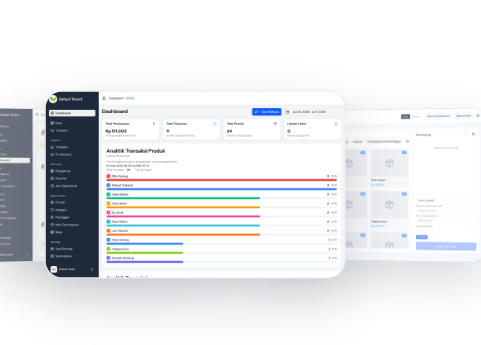
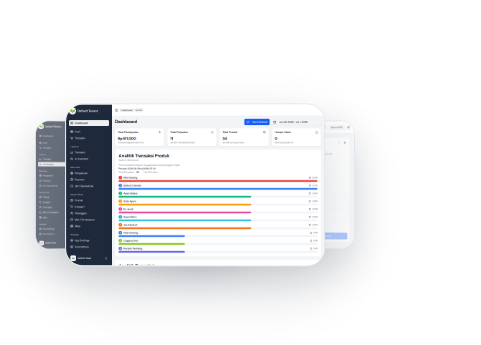
Before and after one commit to rizkidarmawan21/arstech-lp, a website: page index.html in a window 390 px wide. Shown: the part 755-1100 px from the top of the page, 481 px wide, since content can reach past the window. Drawn offline with nearby package versions, Linux system fonts and the light colour scheme.

Commit message:
fix: mobile viewport overflow on carousel hero stack

```diff
--- a/index.html
+++ b/index.html
@@ -10,7 +10,7 @@
   <style>
     @import url('https://fonts.googleapis.com/css2?family=Inter:wght@400;500;600;700;800;900&display=swap');
     * { font-family: 'Inter', sans-serif; }
-    body { background: #fff; color: #0f172a; }
+    body { background: #fff; color: #0f172a; overflow-x: hidden; }
     .card { background: #fff; border: 1px solid #e5e7eb; border-radius: 16px; box-shadow: 0 1px 3px rgba(0,0,0,0.04); transition: all 0.2s; }
     .card:hover { transform: translateY(-2px); box-shadow: 0 10px 30px rgba(0,0,0,0.08); }
     .btn-primary { background: #0ea5e9; color: #fff; padding: 12px 20px; border-radius: 10px; font-weight: 600; font-size: 15px; display: inline-flex; align-items: center; gap: 8px; transition: all 0.15s; }
@@ -34,7 +34,7 @@
       .section { padding: 48px 0; }
       .pt-20 { padding-top: 32px !important; }
       .hero-stack { height: 55vw; max-height: 320px; min-height: 220px; width: 100%; overflow: visible; margin-top: 30px; margin-bottom: 30px; }
-      .hero-shot { width: 88%; }
+      .hero-shot { width: 76%; }
     }
   </style>
 </head>
@@ -304,6 +304,7 @@
     const shots = document.querySelectorAll('.hero-shot');
 
     function getTransform(pos) {
+      const isMobile = window.innerWidth <= 768;
       if (pos === 'center') {
         return {
           translateX: '-50%',
@@ -313,17 +314,17 @@
         };
       } else if (pos === 'left') {
         return {
-          translateX: '-78%',
+          translateX: isMobile ? '-72%' : '-78%',
           translateY: '-50%',
-          scale: 0.8,
-          rotateY: '12deg'
+          scale: isMobile ? 0.78 : 0.8,
+          rotateY: isMobile ? '8deg' : '12deg'
         };
       } else if (pos === 'right') {
         return {
-          translateX: '5%',
+          translateX: isMobile ? '-28%' : '5%',
           translateY: '-50%',
-          scale: 0.8,
-          rotateY: '-12deg'
+          scale: isMobile ? 0.78 : 0.8,
+          rotateY: isMobile ? '-8deg' : '-12deg'
         };
       }
     }
```
